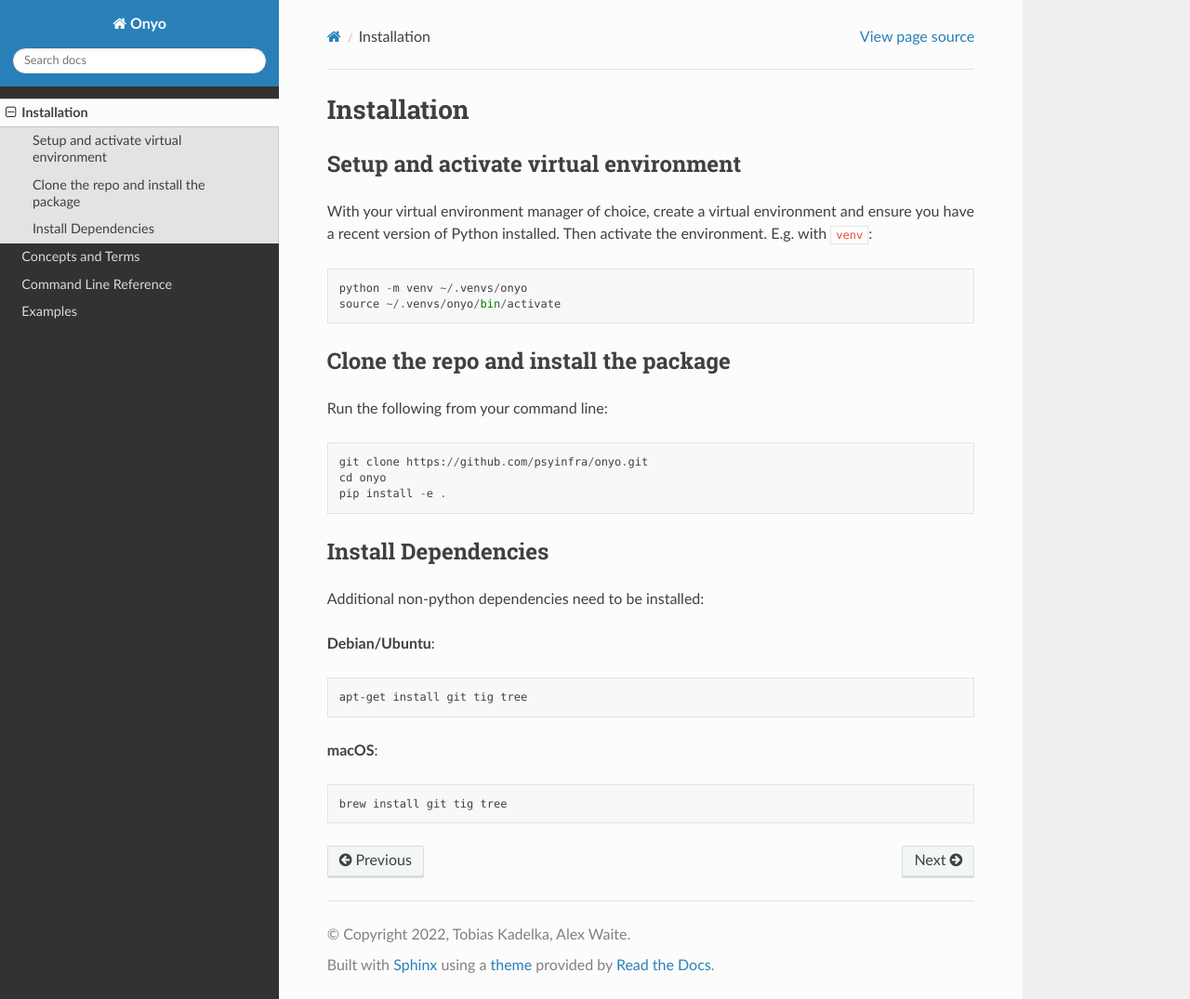
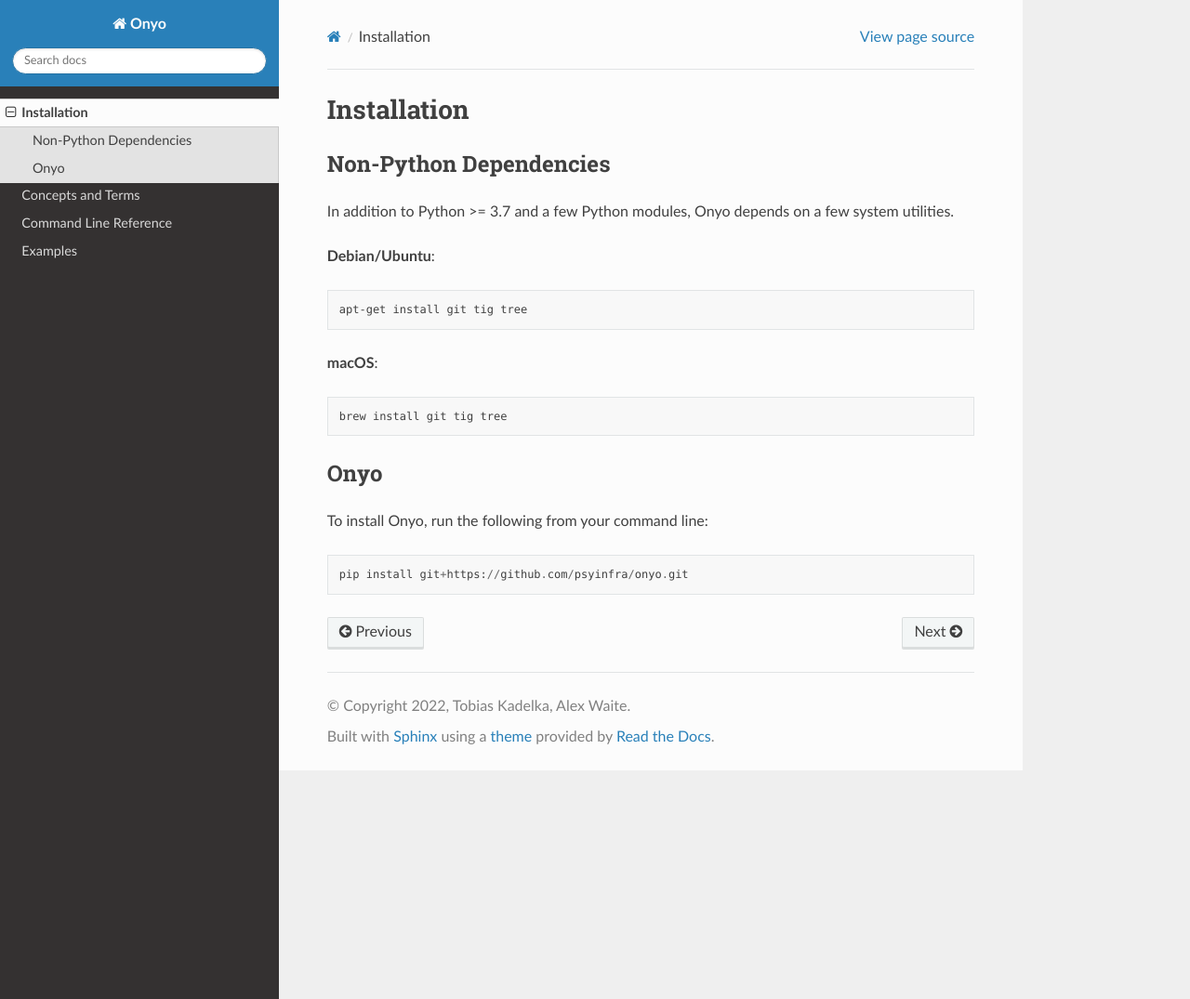
Before and after one commit to psyinfra/onyo, a Sphinx documentation site: the page built from docs/source/installation.rst, in a window 1280 px wide and 1075 px high. Shown: the whole window at 93% size. Built offline with Sphinx 7.4.7 and the Read the Docs theme 2.0.0, drawn with Linux system fonts in a browser that asks for light colours.

Commit message:
DOC: simplify installation instructions
We don't need to educate people about venvs. They'll either be using
them or not.

Simplify header text.

```diff
--- a/docs/source/installation.rst
+++ b/docs/source/installation.rst
@@ -1,33 +1,11 @@
 Installation
 ============
 
-Setup and activate virtual environment
-**************************************
+Non-Python Dependencies
+***********************
 
-With your virtual environment manager of choice, create a virtual environment
-and ensure you have a recent version of Python installed. Then activate the
-environment. E.g. with ``venv``:
-
-.. code::
-
-   python -m venv ~/.venvs/onyo
-   source ~/.venvs/onyo/bin/activate
-
-Clone the repo and install the package
-**************************************
-
-Run the following from your command line:
-
-.. code::
-
-   git clone https://github.com/psyinfra/onyo.git
-   cd onyo
-   pip install -e .
-
-Install Dependencies
-********************
-
-Additional non-python dependencies need to be installed:
+In addition to Python >= 3.7 and a few Python modules, Onyo depends on a few
+system utilities.
 
 **Debian/Ubuntu**:
 
@@ -40,3 +18,13 @@
 .. code:: shell
 
    brew install git tig tree
+
+
+Onyo
+****
+
+To install Onyo, run the following from your command line:
+
+.. code::
+
+   pip install git+https://github.com/psyinfra/onyo.git
```
